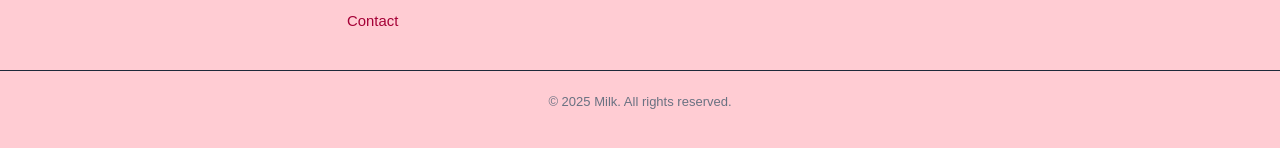
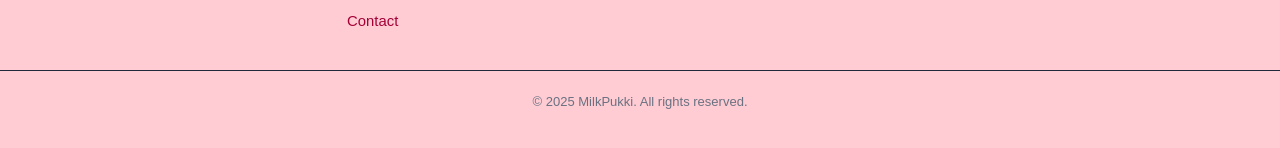
Before and after one commit to temupukki/milk-shop-website, a Next.js app: page /about in a window 1280 px wide. Shown: the part 2469-2617 px from the top of the page. Built offline with nearby package versions, Linux system fonts and the light colour scheme.

Commit message:
Update Footer.tsx

```diff
--- a/components/Footer.tsx
+++ b/components/Footer.tsx
@@ -110,7 +110,7 @@ export default function Footer() {
       </div>
 
       <div className="border-t border-gray-800 mt-10 pt-6 text-center text-gray-500 text-sm">
-        &copy; {new Date().getFullYear()} Milk. All rights reserved.
+        &copy; {new Date().getFullYear()} MilkPukki. All rights reserved.
       </div>
     </footer>
   );
```
